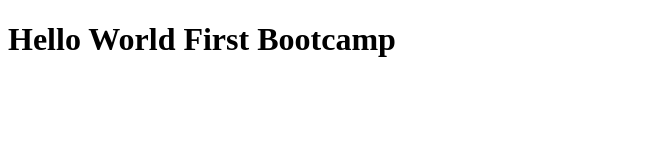
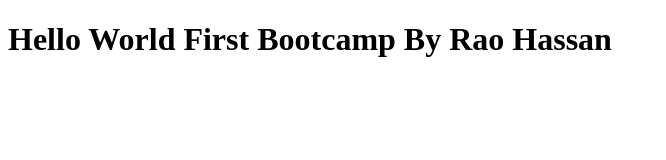
Before and after one commit to raohassan4212/first-bootcamp, a plain HTML site: page index.html in a window 1280 px wide. Shown: the whole page, without its empty margins (0-666 px from the left). Drawn offline with Linux system fonts and the light colour scheme.

Commit message:
add on 10 :  by rao hassan in (h1)

```diff
--- a/index.html
+++ b/index.html
@@ -7,6 +7,6 @@
     <title>First Bootcamp</title>
 </head>
 <body>
-    <h1>Hello World First Bootcamp</h1>
+    <h1>Hello World First Bootcamp By Rao Hassan</h1>
 </body>
 </html>
```
